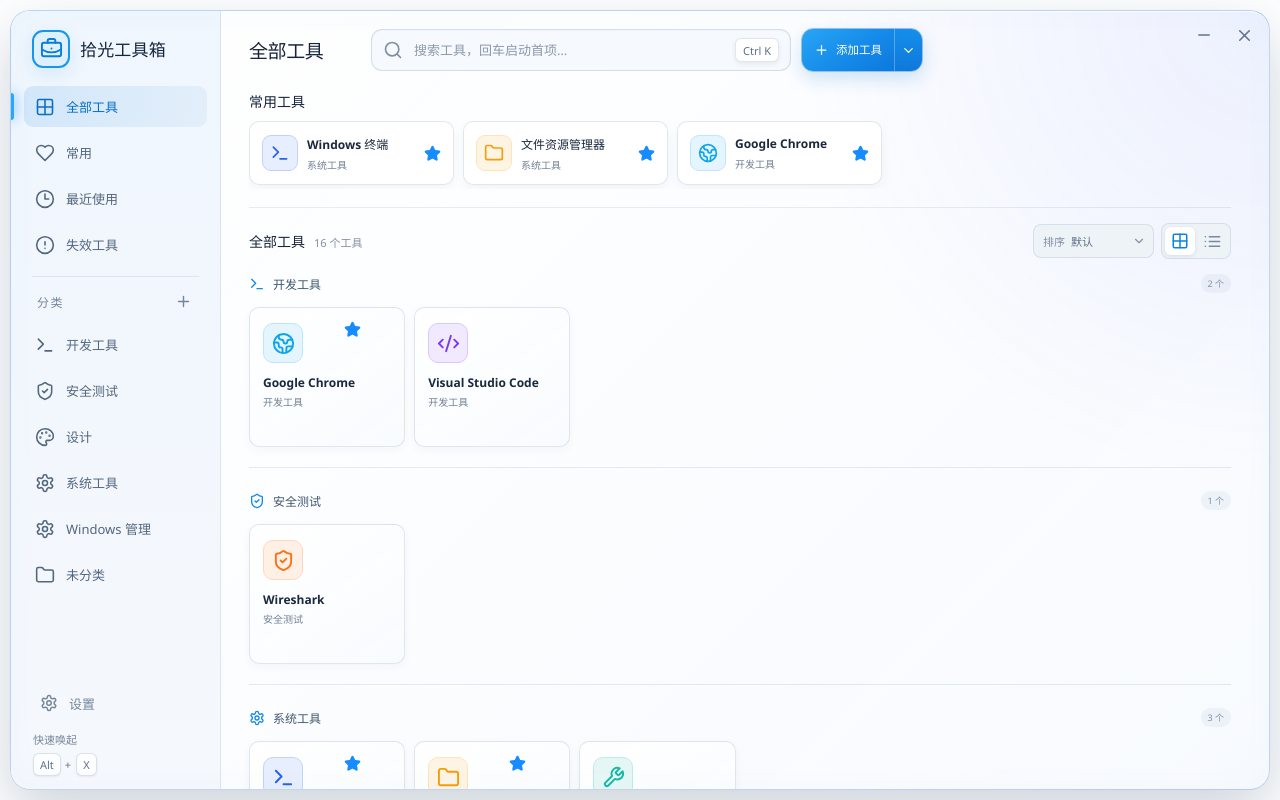
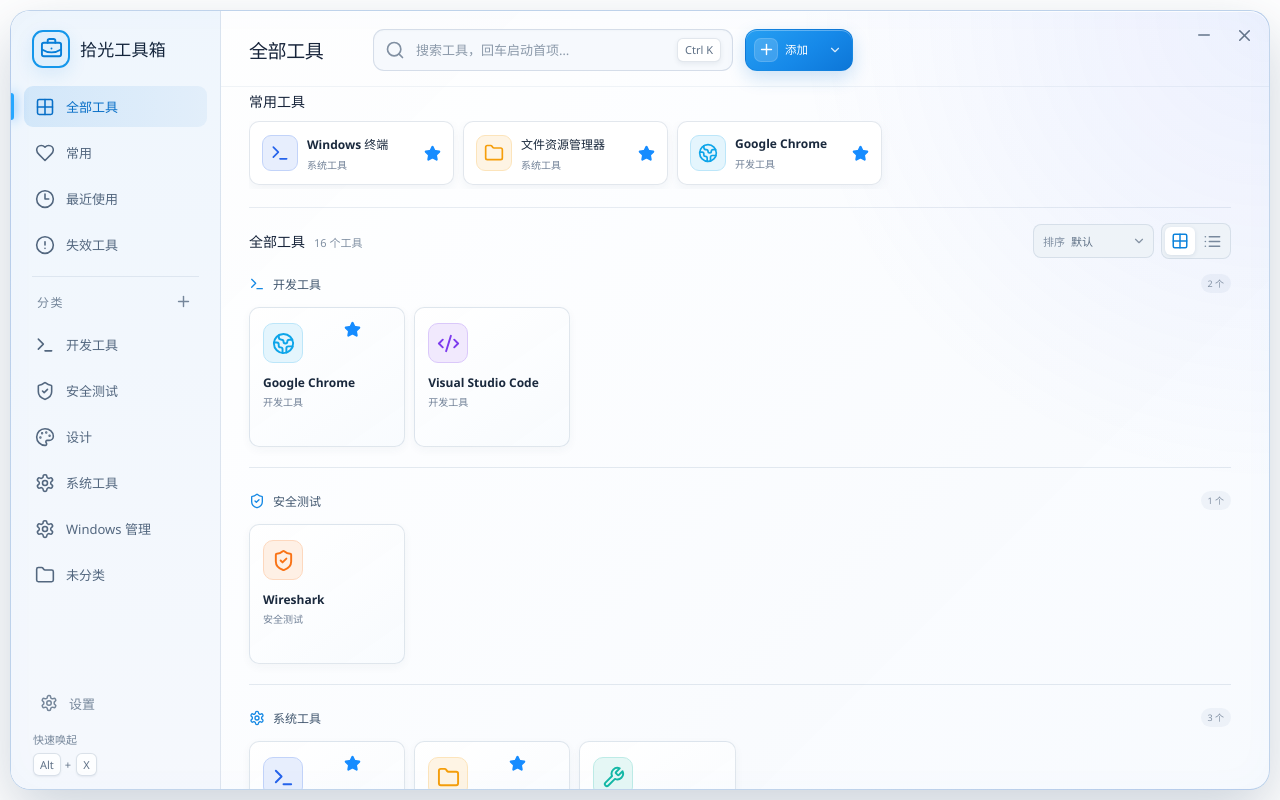
Before and after one commit to zhangnanydl/ShiguangToolbox, a React (Vite) app: page / in a window 1280 px wide. Built offline with nearby package versions, Linux system fonts and the light colour scheme.

Commit message:
fix: redesign and restore add tool control

```diff
--- a/src/App.jsx
+++ b/src/App.jsx
@@ -110,16 +110,17 @@
   const ref = useRef(null)
   useEffect(() => {
     if (!open) return undefined
-    const close = (event) => { if (!ref.current?.contains(event.target)) setOpen(false) }
-    window.addEventListener('pointerdown', close)
-    return () => window.removeEventListener('pointerdown', close)
+    const closeOutside = (event) => { if (!ref.current?.contains(event.target)) setOpen(false) }
+    const closeWithEscape = (event) => { if (event.key === 'Escape') setOpen(false) }
+    window.addEventListener('pointerdown', closeOutside)
+    window.addEventListener('keydown', closeWithEscape)
+    return () => { window.removeEventListener('pointerdown', closeOutside); window.removeEventListener('keydown', closeWithEscape) }
   }, [open])
   const pick = (mode) => { setOpen(false); onPick(mode) }
   return (
     <div className="add-control" ref={ref}>
-      <button className="add-button" title="选择程序、快捷方式或文件" disabled={adding} onClick={() => pick('files')}>{adding ? <span className="button-spinner" /> : <Plus size={18} />}<span>{adding ? '选择中' : '添加工具'}</span></button>
-      <button className="add-menu-button" title="更多添加方式" disabled={adding} aria-label="更多添加方式" aria-expanded={open} onClick={() => setOpen((value) => !value)}><ChevronDown size={15} /></button>
-      {open ? <div className="add-menu" role="menu"><button onClick={() => pick('files')}><File size={17} /><span><b>选择程序或文件</b><small>支持 EXE、快捷方式及普通文件</small></span></button><button onClick={() => pick('folder')}><FolderOpen size={17} /><span><b>选择文件夹</b><small>将常用目录加入工具箱</small></span></button></div> : null}
+      <button className={`add-launcher-button ${open ? 'open' : ''}`} title="添加工具" disabled={adding} aria-label="添加工具" aria-haspopup="menu" aria-expanded={open} onClick={() => setOpen((value) => !value)}><span className="add-button-icon">{adding ? <span className="button-spinner" /> : <Plus size={17} />}</span><span>{adding ? '选择中' : '添加'}</span><ChevronDown className="add-button-chevron" size={14} /></button>
+      {open ? <div className="add-menu" role="menu" aria-label="添加工具方式"><button role="menuitem" onClick={() => pick('files')}><File size={17} /><span><b>程序、快捷方式或文件</b><small>支持批量选择 EXE、LNK 和普通文件</small></span></button><button role="menuitem" onClick={() => pick('folder')}><FolderOpen size={17} /><span><b>文件夹</b><small>选择一个常用目录加入工具箱</small></span></button></div> : null}
     </div>
   )
 }
--- a/src/styles.css
+++ b/src/styles.css
@@ -93,34 +93,32 @@
 .shortcut-hint i, .key-combo i { color: #5f7086; font-style: normal; }
 
 .workspace { display: flex; min-width: 0; min-height: 0; flex-direction: column; }
-.topbar { -webkit-app-region: drag; display: grid; grid-template-columns: minmax(112px, auto) minmax(240px, 420px) auto minmax(0, 1fr) 82px; align-items: center; gap: 10px; min-height: 76px; padding: 12px 13px 10px 28px; }
+.topbar { -webkit-app-region: drag; display: grid; grid-template-columns: minmax(112px, auto) minmax(220px, 360px) auto minmax(0, 1fr) 82px; align-items: center; gap: 12px; min-height: 76px; padding: 12px 13px 10px 28px; border-bottom: 1px solid rgba(83, 116, 151, .08); }
 .topbar h1 { margin: 0; font-size: 19px; font-weight: 650; letter-spacing: -.02em; white-space: nowrap; }
 .topbar button, .topbar input, .topbar label { -webkit-app-region: no-drag; }
-.search-box { display: flex; align-items: center; gap: 9px; width: 100%; max-width: 420px; height: 42px; padding: 0 11px; color: #708198; background: rgba(18, 31, 48, .77); border: 1px solid rgba(164, 195, 228, .17); border-radius: 11px; transition: 160ms ease; }
+.search-box { display: flex; align-items: center; gap: 9px; width: 100%; max-width: 360px; height: 42px; padding: 0 11px; color: #708198; background: rgba(18, 31, 48, .77); border: 1px solid rgba(164, 195, 228, .17); border-radius: 11px; transition: 160ms ease; }
 .search-box:focus-within { color: #3aa9ff; border-color: rgba(42, 156, 255, .62); box-shadow: 0 0 0 3px rgba(22, 140, 255, .1); }
 .search-box input { min-width: 0; flex: 1; color: #eaf3ff; outline: 0; background: transparent; border: 0; font-size: 13px; }
 .search-box input::placeholder { color: #718096; }
 .search-box button { display: grid; place-items: center; padding: 3px; color: #8b9aaf; background: transparent; }
 .search-box > kbd { flex: 0 0 auto; height: 24px; color: #5f7187; background: #fff; border-color: rgba(78,109,144,.16); box-shadow: 0 2px 5px rgba(43,64,90,.08); }
-.add-button { display: inline-flex; flex: 0 0 auto; align-items: center; justify-content: center; gap: 7px; width: 92px; height: 42px; padding: 0 12px; overflow: hidden; color: #fff; white-space: nowrap; font-size: 11.5px; font-weight: 650; line-height: 1; background: linear-gradient(145deg, #28a6f5 0%, #168be9 55%, #0d78dd 100%); border: 0; border-radius: 11px 0 0 11px; transition: 150ms ease; }
-.add-button:hover:not(:disabled) { background: linear-gradient(145deg, #35adf6, #168eea 58%, #0873d5); transform: translateY(-1px); }
-.add-button:active:not(:disabled) { transform: translateY(0); }
-.add-button:disabled { cursor: wait; opacity: .72; }
-.add-control { position: relative; display: flex; -webkit-app-region: no-drag; }
-.add-control { border: 1px solid rgba(15,119,210,.44); border-radius: 12px; box-shadow: 0 7px 18px rgba(18,119,210,.19), inset 0 1px rgba(255,255,255,.24); transition: 150ms ease; }
-.add-control:hover { box-shadow: 0 9px 22px rgba(18,119,210,.25), inset 0 1px rgba(255,255,255,.28); }
-.add-control:focus-within { outline: 3px solid rgba(22,140,255,.13); outline-offset: 2px; }
-.add-menu-button { display: grid; place-items: center; width: 28px; height: 42px; color: white; background: linear-gradient(180deg, #168eea, #0e79dc); border-left: 1px solid rgba(255,255,255,.27); border-radius: 0 11px 11px 0; }
-.add-menu-button:hover:not(:disabled), .add-menu-button[aria-expanded="true"] { background: linear-gradient(180deg, #0f82df, #086dcc); }
-.add-menu-button svg { transition: transform 150ms ease; }
-.add-menu-button[aria-expanded="true"] svg { transform: rotate(180deg); }
-.add-menu { position: absolute; z-index: 45; top: 49px; right: 0; width: 245px; padding: 6px; background: rgba(255,255,255,.99); border: 1px solid rgba(74,109,148,.2); border-radius: 11px; box-shadow: 0 16px 38px rgba(42,62,84,.22); animation: add-menu-in 140ms ease-out; transform-origin: top right; }
-.add-menu > button { display: grid; grid-template-columns: 28px 1fr; align-items: center; gap: 8px; width: 100%; padding: 9px 10px; color: #53657a; text-align: left; background: transparent; border-radius: 8px; }
+.add-control { position: relative; -webkit-app-region: no-drag; }
+.add-launcher-button { display: inline-flex; align-items: center; justify-content: center; gap: 7px; width: 108px; height: 42px; padding: 0 10px 0 8px; color: #fff; white-space: nowrap; font-size: 11.5px; font-weight: 650; line-height: 1; background: linear-gradient(145deg, #269ff2, #1689e9 56%, #0d76d7); border: 1px solid rgba(12, 115, 204, .42); border-radius: 12px; box-shadow: 0 7px 18px rgba(18,119,210,.2), inset 0 1px rgba(255,255,255,.3); transition: 150ms ease; }
+.add-launcher-button:hover:not(:disabled) { background: linear-gradient(145deg, #33a8f4, #168de9 56%, #0870cf); box-shadow: 0 9px 22px rgba(18,119,210,.27), inset 0 1px rgba(255,255,255,.34); transform: translateY(-1px); }
+.add-launcher-button:active:not(:disabled), .add-launcher-button.open { transform: translateY(0); }
+.add-launcher-button.open { background: linear-gradient(145deg, #1589e4, #0c75d2); box-shadow: 0 5px 14px rgba(18,119,210,.22), inset 0 2px 4px rgba(8,72,132,.14); }
+.add-launcher-button:disabled { cursor: wait; opacity: .72; }
+.add-launcher-button:focus-visible { outline: 3px solid rgba(22,140,255,.2); outline-offset: 2px; }
+.add-button-icon { display: grid; place-items: center; flex: 0 0 auto; width: 24px; height: 24px; background: rgba(255,255,255,.16); border: 1px solid rgba(255,255,255,.14); border-radius: 7px; }
+.add-button-chevron { flex: 0 0 auto; margin-left: auto; opacity: .84; transition: transform 150ms ease; }
+.add-launcher-button.open .add-button-chevron { transform: rotate(180deg); }
+.add-menu { position: absolute; z-index: 45; top: 49px; left: 0; width: 270px; padding: 7px; background: rgba(255,255,255,.99); border: 1px solid rgba(74,109,148,.2); border-radius: 12px; box-shadow: 0 18px 42px rgba(42,62,84,.24); animation: add-menu-in 140ms ease-out; transform-origin: top left; }
+.add-menu > button { display: grid; grid-template-columns: 30px 1fr; align-items: center; gap: 9px; width: 100%; min-height: 52px; padding: 8px 10px; color: #53657a; text-align: left; background: transparent; border-radius: 9px; }
 .add-menu > button:hover { color: #0b73c5; background: rgba(29,105,184,.07); }
 .add-menu > button > svg { justify-self: center; }
 .add-menu span { display: grid; gap: 3px; }
-.add-menu b { color: #26384d; font-size: 11px; font-weight: 600; }
-.add-menu small { color: #8392a4; font-size: 9px; }
+.add-menu b { color: #26384d; font-size: 11.5px; font-weight: 650; }
+.add-menu small { color: #8392a4; font-size: 9.5px; line-height: 1.45; }
 @keyframes add-menu-in { from { opacity: 0; transform: translateY(-4px) scale(.98); } }
 .button-spinner { width: 15px; height: 15px; border: 2px solid rgba(255,255,255,.4); border-top-color: #fff; border-radius: 50%; animation: spin .7s linear infinite; }
 .window-controls { grid-column: 5; align-self: start; display: flex; justify-content: flex-end; margin-top: -5px; margin-right: -8px; }
@@ -252,7 +250,7 @@
 
 @media (max-width: 920px) {
   .app-shell { grid-template-columns: 176px 1fr; }.sidebar { padding-inline: 10px; }.brand { margin-left: 7px; font-size: 16px; }.brand-mark { width: 36px; height: 36px; }.nav-item.active::before { left: -10px; }
-  .topbar { grid-template-columns: minmax(210px, 420px) 110px minmax(0, 1fr) 80px; gap: 8px; padding-left: 18px; }.topbar h1 { display: none; }.add-control .add-button { width: 84px; }.add-menu-button { width: 26px; }.window-controls { grid-column: 4; grid-row: 1; }.content-scroll { padding-inline: 18px; }.tool-grid { grid-template-columns: repeat(auto-fill, minmax(132px, 1fr)); }
+  .topbar { grid-template-columns: minmax(210px, 360px) 108px minmax(0, 1fr) 80px; gap: 8px; padding-left: 18px; }.topbar h1 { display: none; }.window-controls { grid-column: 4; grid-row: 1; }.content-scroll { padding-inline: 18px; }.tool-grid { grid-template-columns: repeat(auto-fill, minmax(132px, 1fr)); }
 }
 
 @media (max-width: 700px) {
@@ -260,11 +258,11 @@
   .sidebar { padding-inline: 7px; }
   .brand { gap: 7px; margin-left: 5px; font-size: 14px; }
   .brand-mark { width: 34px; height: 34px; }
-  .topbar { grid-template-columns: minmax(180px, 1fr) 102px minmax(0, 1fr) 72px; gap: 3px; padding: 10px 4px 8px 8px; }
+  .topbar { grid-template-columns: minmax(176px, 1fr) 98px minmax(0, 1fr) 72px; gap: 4px; padding: 10px 4px 8px 8px; }
   .search-box { padding-inline: 9px; }
   .search-box kbd { display: none; }
-  .add-control .add-button { width: 78px; padding-inline: 9px; }
-  .add-menu-button { width: 24px; }
+  .add-launcher-button { width: 98px; padding-inline: 7px; gap: 5px; }
+  .add-button-icon { width: 22px; height: 22px; }
   .category-item .nav-item { padding-right: 28px; }
   .category-config { right: 3px; width: 24px; }
   .window-controls { margin-right: 0; }
```
Also changed, not shown: electron/main.cjs (+6 -1 lines).
